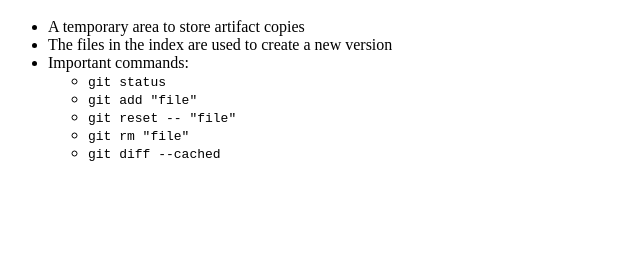
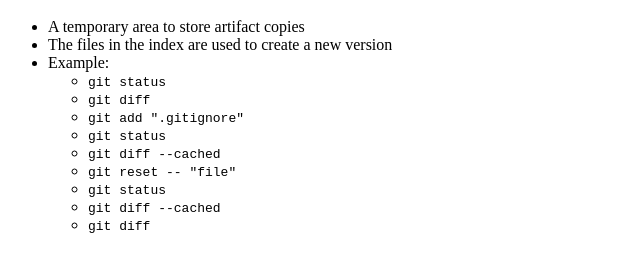
Before and after one commit to jvff/pcapac_workshop, a plain HTML site: page app/views/intro_to_git/slides/index.scala.html in a window 1280 px wide. Shown: the part 48-320 px from the top of the page, without its empty margins (0-640 px from the left). Drawn offline with Linux system fonts and the light colour scheme.

Commit message:
Add example commands to Index slide

```diff
--- a/app/views/intro_to_git/slides/index.scala.html
+++ b/app/views/intro_to_git/slides/index.scala.html
@@ -3,13 +3,17 @@
 <ul>
     <li>A temporary area to store artifact copies</li>
     <li>The files in the index are used to create a new version</li>
-    <li>Important commands:
+    <li>Example:
         <ul>
             <li><kbd>git status</kbd></li>
-            <li><kbd>git add "file"</kbd></li>
+            <li><kbd>git diff</kbd></li>
+            <li><kbd>git add ".gitignore"</kbd></li>
+            <li><kbd>git status</kbd></li>
+            <li><kbd>git diff --cached</kbd></li>
             <li><kbd>git reset -- "file"</kbd></li>
-            <li><kbd>git rm "file"</kbd></li>
+            <li><kbd>git status</kbd></li>
             <li><kbd>git diff --cached</kbd></li>
+            <li><kbd>git diff</kbd></li>
         </ul>
     </li>
 </ul>
```
